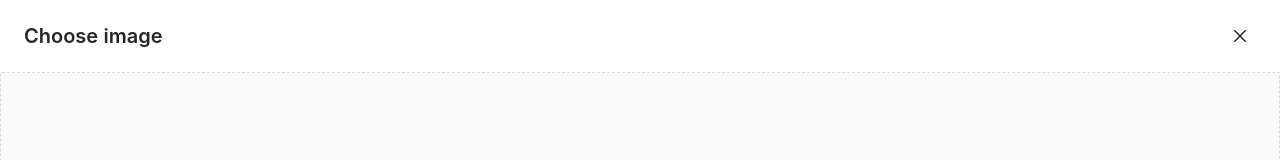
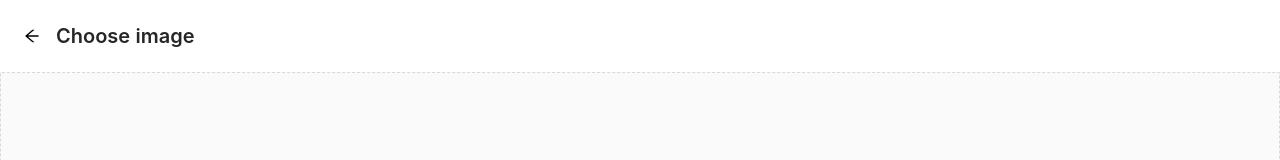
Before and after one commit to Trequend/fancywork, a React (Create React App) app: page /create/schema in a window 1280 px wide. Shown: the top 160 px of the page. Built offline with nearby package versions, Linux system fonts and the light colour scheme.

Commit message:
feat(frontend): modify layout

```diff
--- a/src/pages/CreateSchema/CreateScheme.tsx
+++ b/src/pages/CreateSchema/CreateScheme.tsx
@@ -9,7 +9,7 @@ import { createSchema } from 'src/core/functions/createSchema';
 import { Schema } from 'src/core/types';
 import { useAppStorage } from 'src/storage/AppStorageContext';
 import { AppPage } from 'src/types';
-import { HOME_PATHNAME } from '../Home/constants';
+import { SCHEMAS_PATHNAME } from '../Schemas/constants';
 import { CREATE_SCHEMA_PATHNAME } from './constants';
 import styles from './CreateSchema.module.scss';
 import { ChooseImage } from './Stages/ChooseImage';
@@ -111,7 +111,7 @@ export const CreateScheme: AppPage = () => {
       setLoading(true);
       try {
         await appStorage.addSchema(schema);
-        history.push(HOME_PATHNAME);
+        history.push(SCHEMAS_PATHNAME);
       } catch (error) {
         if (error instanceof Error) {
           message.error(error.message);
@@ -142,8 +142,14 @@ export const CreateScheme: AppPage = () => {
           return (
             <BasicLayout
               title={title}
-              onBack={onBack}
+              onBack={
+                onBack ??
+                (() => {
+                  history.goBack();
+                })
+              }
               extra={
+                onBack ? (
                   <Button
                     type="text"
                     icon={<CloseOutlined />}
@@ -151,6 +157,7 @@ export const CreateScheme: AppPage = () => {
                       history.goBack();
                     }}
                   />
+                ) : null
               }
             >
               {children}
```
Lines whose indentation alone changed are shown as unchanged.
